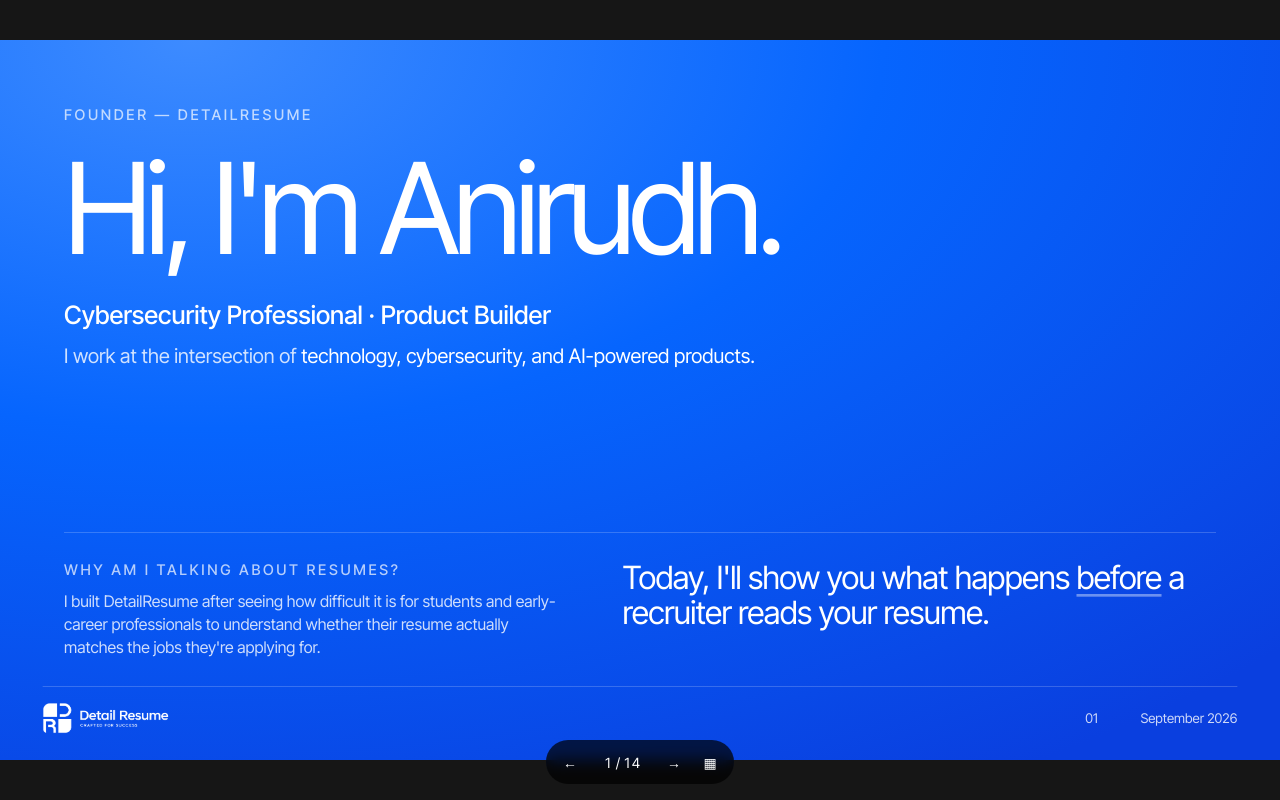
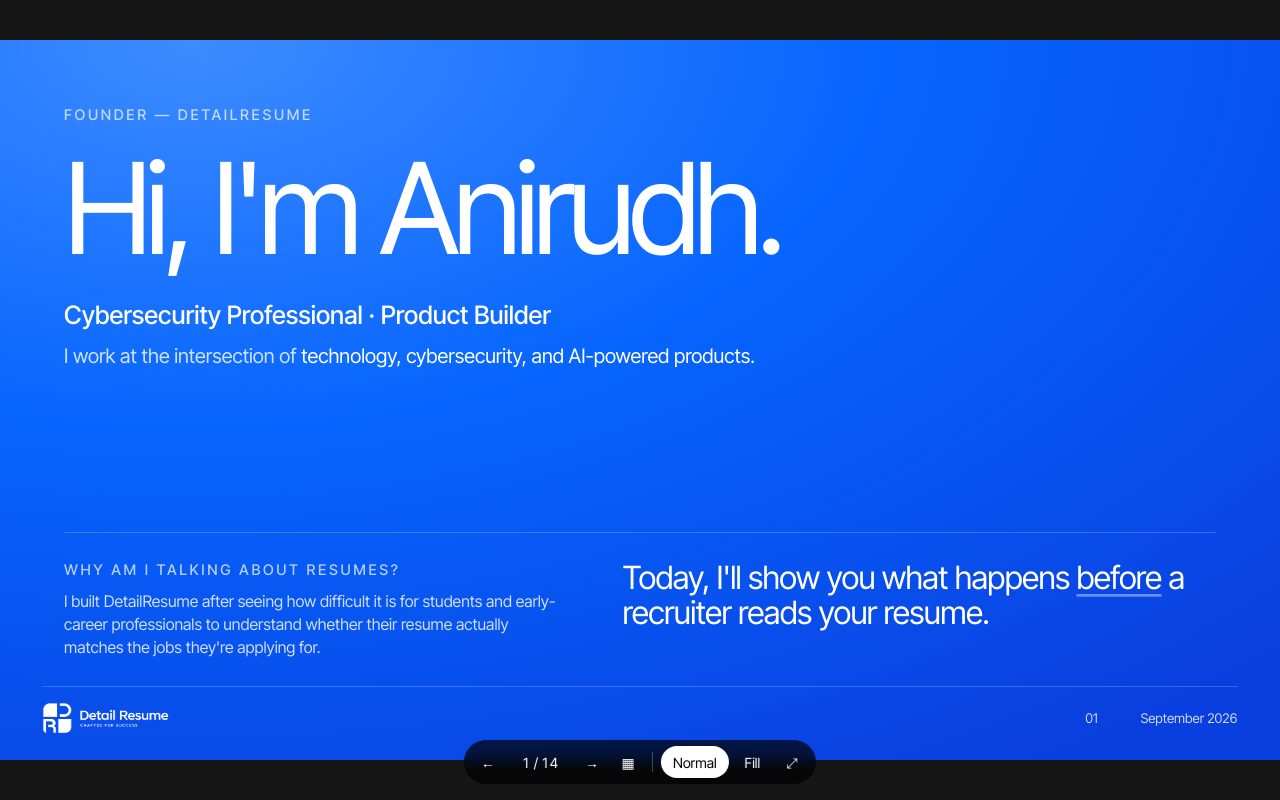
Before and after one commit to Anirudh-98/detailppt, a React (Vite) app: page /#1 in a window 1280 px wide. Built offline with nearby package versions, Linux system fonts and the light colour scheme.

Commit message:
Add fill mode and fullscreen display controls

```diff
--- a/src/App.tsx
+++ b/src/App.tsx
@@ -19,6 +19,29 @@
 export default function App() {
   const [index, setIndex] = useState(indexFromHash)
   const [overview, setOverview] = useState(false)
+  // 'normal' keeps the 16:9 slide with bars; 'fill' stretches the slide to cover the whole window.
+  const [fill, setFill] = useState(() => {
+    try {
+      return localStorage.getItem('deck-view-mode') === 'fill'
+    } catch {
+      return false
+    }
+  })
+  const [isFullscreen, setIsFullscreen] = useState(false)
+
+  useEffect(() => {
+    try {
+      localStorage.setItem('deck-view-mode', fill ? 'fill' : 'normal')
+    } catch {
+      // storage unavailable — mode just won't persist
+    }
+  }, [fill])
+
+  useEffect(() => {
+    const onChange = () => setIsFullscreen(!!document.fullscreenElement)
+    document.addEventListener('fullscreenchange', onChange)
+    return () => document.removeEventListener('fullscreenchange', onChange)
+  }, [])
 
   const go = useCallback((n: number) => setIndex(clamp(n)), [])
 
@@ -59,8 +82,11 @@
           break
         case 'f':
         case 'F':
-          if (document.fullscreenElement) document.exitFullscreen()
-          else document.documentElement.requestFullscreen()
+          toggleFullscreen()
+          break
+        case 'm':
+        case 'M':
+          setFill((f) => !f)
           break
       }
     }
@@ -122,7 +148,7 @@
           </div>
         ) : (
           <div className="group relative h-full touch-pan-y">
-            <Fit className="h-full w-full">
+            <Fit className="h-full w-full" fill={fill}>
               <RenderSlide index={index} />
             </Fit>
 
@@ -138,6 +164,19 @@
               </NavButton>
               <NavButton label="Overview (G)" onClick={() => setOverview(true)}>
                 ▦
+              </NavButton>
+              <span className="mx-[4px] h-[20px] w-px bg-white/25" />
+              <ModeButton active={!fill} label="Normal 16:9 view (M)" onClick={() => setFill(false)}>
+                Normal
+              </ModeButton>
+              <ModeButton active={fill} label="Fill the screen (M)" onClick={() => setFill(true)}>
+                Fill
+              </ModeButton>
+              <NavButton
+                label={isFullscreen ? 'Exit full screen (F)' : 'Full screen (F)'}
+                onClick={toggleFullscreen}
+              >
+                {isFullscreen ? '⤡' : '⤢'}
               </NavButton>
             </nav>
           </div>
@@ -156,6 +195,35 @@
   )
 }
 
+function toggleFullscreen() {
+  if (document.fullscreenElement) document.exitFullscreen()
+  else document.documentElement.requestFullscreen()
+}
+
+function ModeButton({
+  active,
+  label,
+  onClick,
+  children,
+}: {
+  active: boolean
+  label: string
+  onClick: () => void
+  children: string
+}) {
+  return (
+    <button
+      title={label}
+      aria-label={label}
+      aria-pressed={active}
+      onClick={onClick}
+      className={`h-[32px] rounded-full px-[12px] ${active ? 'bg-white text-black' : 'hover:bg-white/15'}`}
+    >
+      {children}
+    </button>
+  )
+}
+
 function NavButton({ label, onClick, children }: { label: string; onClick: () => void; children: string }) {
   return (
     <button
--- a/src/components/Fit.tsx
+++ b/src/components/Fit.tsx
@@ -1,28 +1,40 @@
 import { useLayoutEffect, useRef, useState, type ReactNode } from 'react'
+import { SlideSizeContext } from './SlideContext'
 
 export const SLIDE_W = 1920
 export const SLIDE_H = 1080
 
-/** Scales a 1920×1080 slide to fit inside its parent box, centred. */
-export function Fit({ children, className = '' }: { children: ReactNode; className?: string }) {
+/**
+ * Scales a slide to fit its parent box. By default it keeps 16:9 and letterboxes; with `fill`, the canvas
+ * keeps at least 1920×1080 but stretches in one dimension to match the parent's aspect ratio.
+ */
+export function Fit({ children, className = '', fill = false }: { children: ReactNode; className?: string; fill?: boolean }) {
   const ref = useRef<HTMLDivElement>(null)
-  const [scale, setScale] = useState(0)
+  const [box, setBox] = useState({ width: SLIDE_W, height: SLIDE_H, scale: 0 })
 
   useLayoutEffect(() => {
     const el = ref.current
     if (!el) return
-    const update = () => setScale(Math.min(el.clientWidth / SLIDE_W, el.clientHeight / SLIDE_H))
+    const update = () => {
+      const w = el.clientWidth
+      const h = el.clientHeight
+      if (!w || !h) return
+      const scale = Math.min(w / SLIDE_W, h / SLIDE_H)
+      setBox(fill ? { width: w / scale, height: h / scale, scale } : { width: SLIDE_W, height: SLIDE_H, scale })
+    }
     update()
     const observer = new ResizeObserver(update)
     observer.observe(el)
     return () => observer.disconnect()
-  }, [])
+  }, [fill])
+
+  const { width, height, scale } = box
 
   return (
     <div ref={ref} className={`flex items-center justify-center overflow-hidden ${className}`}>
-      <div style={{ width: SLIDE_W * scale, height: SLIDE_H * scale }} className="relative shrink-0">
+      <div style={{ width: width * scale, height: height * scale }} className="relative shrink-0">
         <div style={{ transform: `scale(${scale})` }} className="absolute left-0 top-0 origin-top-left">
-          {children}
+          <SlideSizeContext.Provider value={{ width, height }}>{children}</SlideSizeContext.Provider>
         </div>
       </div>
     </div>
--- a/src/components/Slide.tsx
+++ b/src/components/Slide.tsx
@@ -1,7 +1,7 @@
 import type { ReactNode } from 'react'
 import { deck } from '../deck.config'
 import { Logo } from './Logo'
-import { useSlideNumber } from './SlideContext'
+import { useSlideNumber, useSlideSize } from './SlideContext'
 
 export type SlideTheme = 'blue' | 'white' | 'slate' | 'navy' | 'charcoal'
 
@@ -29,13 +29,14 @@
   className?: string
 }
 
-/** A fixed 1920×1080 canvas with the shared footer (logo · slide number · date). */
+/** A 1920×1080 canvas (stretched to the viewport's aspect ratio when fitted) with the shared footer (logo · slide number · date). */
 export function Slide({ theme = 'white', children, className = '' }: SlideProps) {
   const t = themes[theme]
   const number = useSlideNumber()
+  const { width, height } = useSlideSize()
 
   return (
-    <section className={`relative h-[1080px] w-[1920px] overflow-hidden ${t.bg} ${t.text}`}>
+    <section style={{ width, height }} className={`relative overflow-hidden ${t.bg} ${t.text}`}>
       <div className={`absolute inset-x-[96px] top-[96px] bottom-[150px] ${className}`}>{children}</div>
       <footer
         className={`absolute inset-x-[64px] bottom-[40px] flex items-center justify-between border-t pt-[24px] text-[20px] ${t.rule}`}
--- a/src/components/SlideContext.ts
+++ b/src/components/SlideContext.ts
@@ -3,3 +3,8 @@
 export const SlideNumberContext = createContext(1)
 
 export const useSlideNumber = () => useContext(SlideNumberContext)
+
+/** Canvas size in slide pixels. Defaults to 1920×1080; Fit may stretch it to match the viewport's aspect ratio. */
+export const SlideSizeContext = createContext({ width: 1920, height: 1080 })
+
+export const useSlideSize = () => useContext(SlideSizeContext)
```
